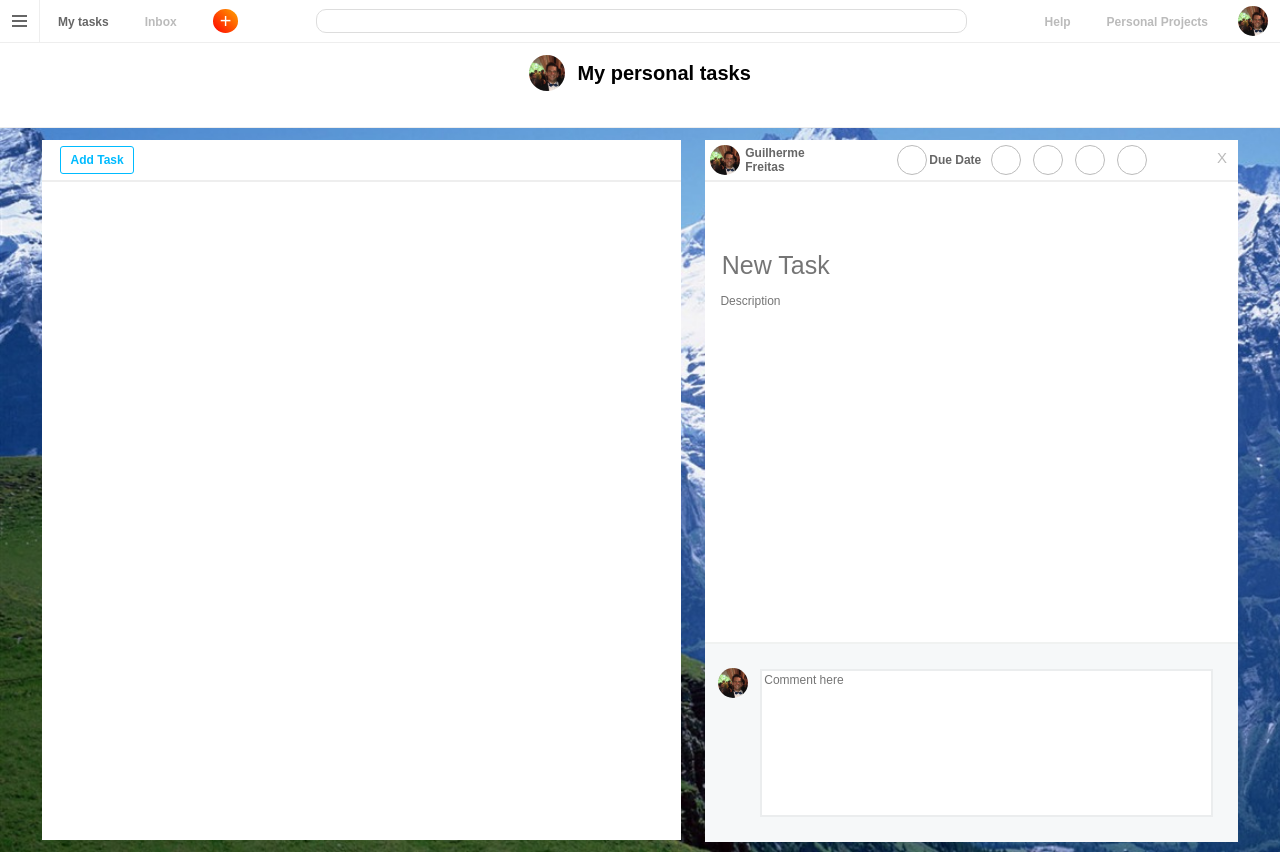
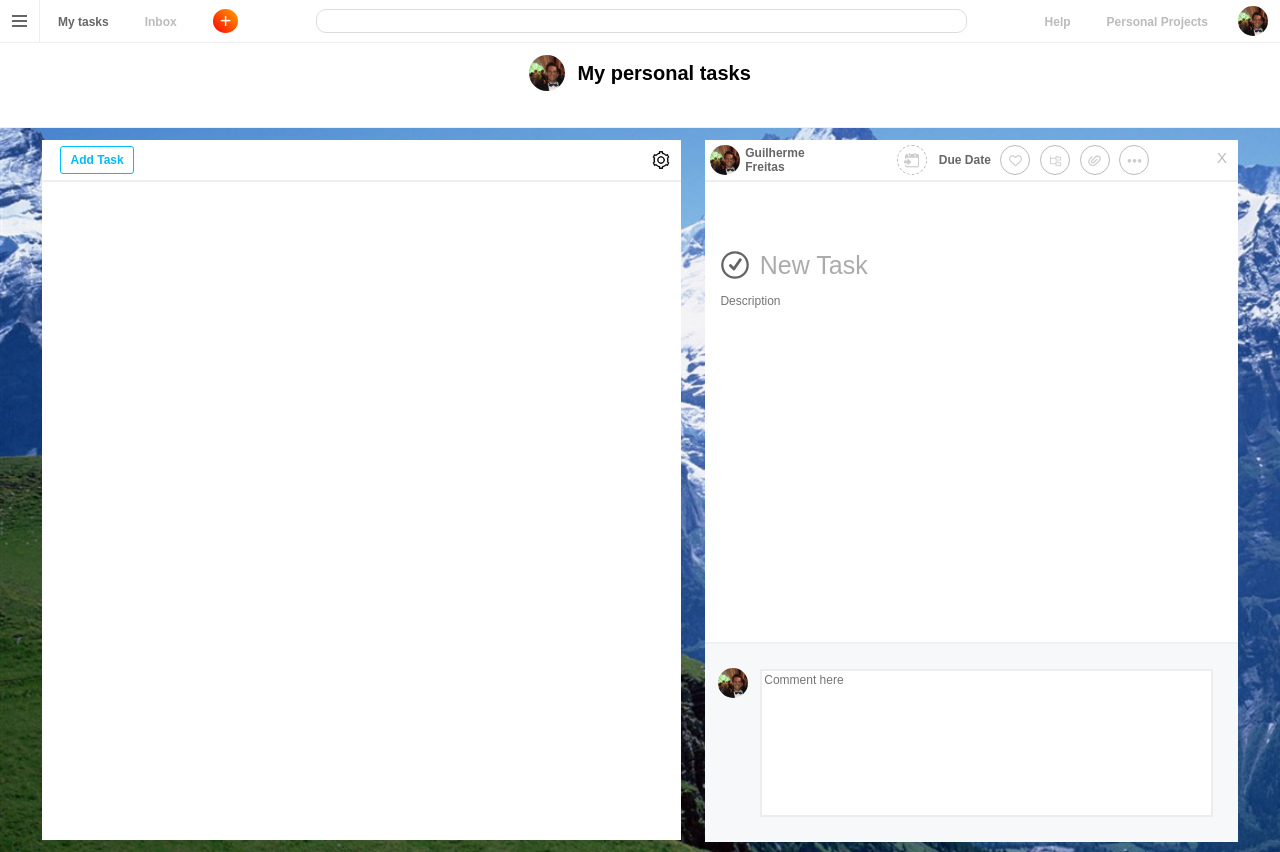
Before and after one commit to gmfcastro/quero-task, a plain HTML site: page index.html in a window 1280 px wide. Both pictures are taken after a click on the button "Add Task". Drawn offline with Linux system fonts and the light colour scheme.

Commit message:
Adding icons and events

```diff
--- a/css/base.css
+++ b/css/base.css
@@ -94,6 +94,19 @@ body{
     outline: none;
 }
 
+.btn-action-dotted{
+    display: block;
+    width: 30px;
+    height: 30px;
+    border: 1px dashed #bbb;
+    border-radius: 50%;
+}
+
+.btn-action-dotted:focus{
+    outline: none;
+}
+
+
 .btn-close{
     font-size: 15px;
     color: #bbb;
@@ -105,3 +118,9 @@ body{
 .btn-close:focus{
     outline: none;
 }
+
+.icon{
+    width: 20px;
+    margin: 0 10px;
+    cursor: pointer;
+}
--- a/css/main.css
+++ b/css/main.css
@@ -88,6 +88,7 @@ header{
     margin: 1em;
     height: 700px;
     max-width: 70%;
+    overflow: scroll;
 }
 
 .task-list-header{
@@ -97,12 +98,20 @@ header{
 
 .task-list-header .btn-add-task{
     margin-left: 1.5em;
+    cursor: pointer;
 }
 
 .task-item-list{
     padding: 1em .2em;
     cursor: pointer;
     border-bottom: 1px solid #eee;
+    background-image: url(../images/icons/icon-checked.svg);
+    background-repeat: no-repeat;
+    background-size: 30px;
+    background-position-x: 10px;
+    background-position-y: 5px;
+    padding-left: 60px;
+    opacity: 0.6;
 }
 
 .task-selected{
@@ -129,7 +138,10 @@ header{
 
 .task-detail-header-actions a{
     margin-left: .8em;
-    margin-right: .2em;
+}
+
+.task-detail-header-actions span{
+    margin-left: 1em;
 }
 
 .task-detail{
@@ -194,3 +206,37 @@ header{
     width: 85%;
     resize: none;
 }
+
+.input-with-img input{
+    background-image: url(../images/icons/icon-checked.svg);
+    background-repeat: no-repeat;
+    background-size: 30px;
+    padding-left: 40px;
+    opacity: 0.6;
+}
+
+.icon-action{
+    background-size: 15px;
+    background-repeat: no-repeat;
+    background-position: center;
+}
+
+.icon-due-date{
+    background-image: url(../images/icons/icon-duedate.png);
+}
+
+.icon-heart{
+    background-image: url(../images/icons/icon-heart.png);
+}
+
+.icon-subtask{
+    background-image: url(../images/icons/icon-subtask.png);
+}
+
+.icon-attach{
+    background-image: url(../images/icons/icon-attach.png);
+}
+
+.icon-more{
+    background-image: url(../images/icons/icon-more.png);
+}
--- a/index.html
+++ b/index.html
@@ -46,6 +46,7 @@
                     <div>
                         <button class="btn btn-add-task bold" onclick="vm.openTaskDetail()">Add Task</button>
                     </div>
+                    <img class="icon icon-settings" src="images/icons/icon-settings.png" alt="Open Settings">
                 </div>
                 <div class="task-list-body"></div>
             </section>
@@ -58,12 +59,12 @@
                              <span class="bold">Guilherme Freitas</span>
                         </div>
                         <div class="task-detail-header-actions row">
-                            <a class="btn-action" href="#"></a>
+                            <a class="btn-action-dotted icon-action icon-due-date" href="#"></a>
                             <span class="bold">Due Date</span>
-                            <a class="btn-action" href="#"></a>
-                            <a class="btn-action" href="#"></a>
-                            <a class="btn-action" href="#"></a>
-                            <a class="btn-action" href="#"></a>
+                            <a class="btn-action icon-action icon-heart" href="#"></a>
+                            <a class="btn-action icon-action icon-subtask" href="#"></a>
+                            <a class="btn-action icon-action icon-attach" href="#"></a>
+                            <a class="btn-action icon-action icon-more" href="#"></a>
                         </div>
                         <div class="task-detail-header-close">
                             <button class="btn-close" onclick="vm.closeTaskDetail()">X</button>
@@ -72,8 +73,10 @@
                 <div class="task-detail-body row">
                     <form onsubmit="vm.submitTask(event)">
                         <input name="task.id" type="text" hidden/>
-                        <input class="input-task-title" name="task.title" type="text" placeholder="New Task"/>
-                        <textarea class="input-task-description" name="task.description" placeholder="Description" cols="30" rows="20"></textarea>
+                        <div class="input-with-img">
+                            <input class="input-task-title" name="task.title" type="text" placeholder="New Task" onblur="vm.submitTask(event)"/>
+                        </div>
+                        <textarea class="input-task-description" name="task.description" placeholder="Description" cols="30" rows="20" onblur="vm.submitTask(event)"></textarea>
                         <input type="submit" hidden/>
                     </form>
                 </div>
--- a/js/app/views/TasksView.js
+++ b/js/app/views/TasksView.js
@@ -11,7 +11,6 @@ class TasksView extends View{
 
             <ul>
                 <li class="task-item-list" onclick="vm.selectTask(event,${n.id})">
-                    <i class="i-check"></i>
                     <span>${n.title}</span>
                     <input name="task.name" class="task1" type="text" placeholder="Add task" hidden />
                 </li>
```
Also changed, not shown: images/icons/icon-attach.png (added), images/icons/icon-checked.svg (added), images/icons/icon-duedate.png (added), images/icons/icon-heart.png (added), images/icons/icon-more.png (added), images/icons/icon-settings.png (added), images/icons/icon-subtask.png (added).
